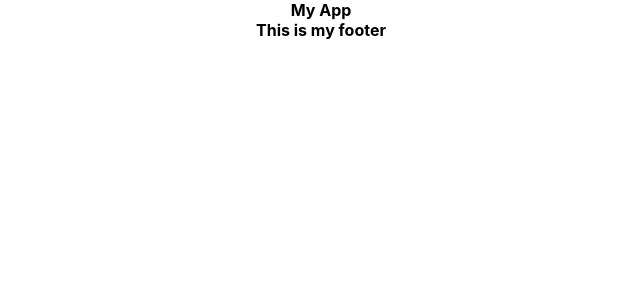
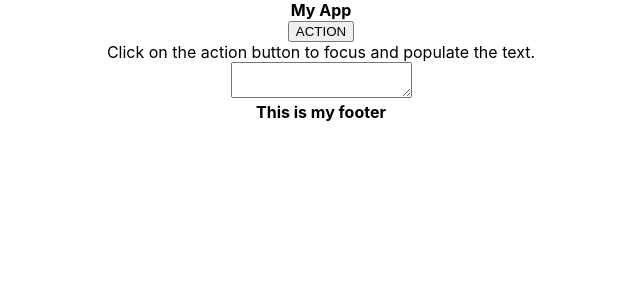
Before and after one commit to nanuganti/react-features, a React (Create React App) app: page /refhook in a window 1280 px wide. Shown: the top 300 px of the page, without its empty margins (319-959 px from the left). Built offline with nearby package versions, Linux system fonts and the light colour scheme.

Commit message:
feat: change to ref hook

```diff
--- a/src/App.js
+++ b/src/App.js
@@ -4,7 +4,7 @@ import './App.css';
 import Counter from "./components/Counter";
 import Home from "./components/Home";
 import Users from "./components/Users";
-import RefSample from "./components/RefSample";
+import RefHook from "./components/RefHook";
 import SuperProps from "./components/SuperProps";
 
 function App() {
@@ -18,7 +18,7 @@ function App() {
           <Route path="/" element={<Home />} />
           <Route path="/counter" element={<Counter />} />
           <Route path="/users" element={<Users />} />
-          <Route path="/refsample" element={<RefSample />} />
+          <Route path="/refhook" element={<RefHook />} />
           <Route path="/superProps" element={<SuperProps />} />
         </Routes>
       </BrowserRouter>
--- a/src/components/RefSample/index.js
+++ b/src/components/RefHook/index.js
@@ -15,7 +15,7 @@ import React, { useRef } from "react";
 //Unlike the useRef, it does not save its value between re-renders,
 //instead creates a new instance of the ref for every re-render.
 //Thus implying that it does not persist the existing ref between re-renders.
-const RefSample = () => {
+const RefHook = () => {
     const focusPoint = useRef(null);
     const onClickHandler = () => {
         focusPoint.current.value =
@@ -38,4 +38,4 @@ const RefSample = () => {
     )
 }
 
-export default RefSample;
+export default RefHook;
```
